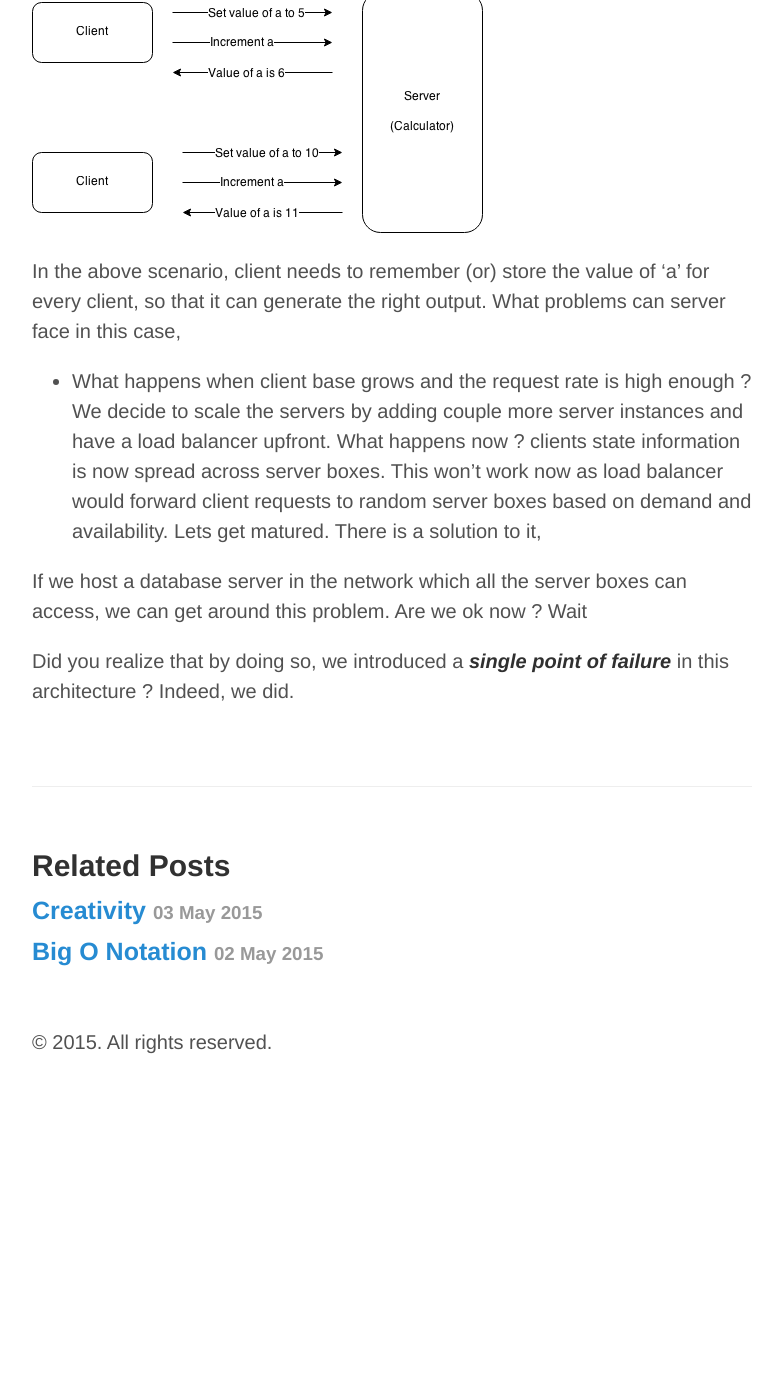
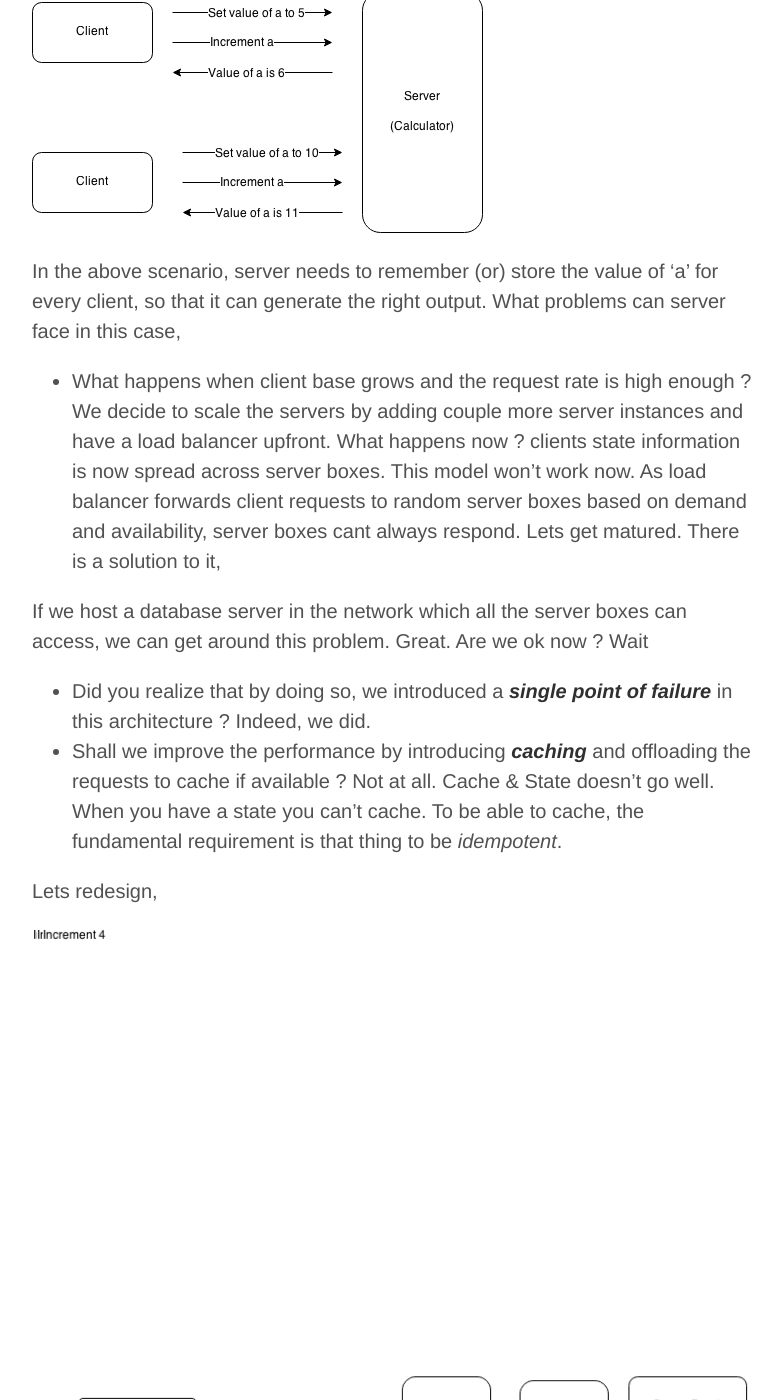
Before and after one commit to lakshma/lakshma.github.io, a Jekyll site: the page built from _posts/2015-05-07-about-state-in-web-app.md, in a window 1280 px wide and 1400 px high, scrolled down 519 px. Shown: the whole window, without its empty margins (248-1031 px from the left). Built offline with Jekyll 4.4.1, drawn with Linux system fonts in a browser that asks for light colours; Markdown is read by kramdown in place of the engine named in the settings; before the commit the page ends 1596 px from its top, so only the background shows below that; some of the changed text lies outside the part shown.

Commit message:
no message

```diff
--- a/_posts/2015-05-07-about-state-in-web-app.md
+++ b/_posts/2015-05-07-about-state-in-web-app.md
@@ -11,13 +11,22 @@
 
 ![a stateful client server communication]({{ site.url }}/img/stateful.png)
 
-In the above scenario, client needs to remember (or) store the value of 'a' for every client, so that it can generate the right output. What problems can server face in this
+In the above scenario, server needs to remember (or) store the value of 'a' for every client, so that it can generate the right output. What problems can server face in this
 case,
 
 * What happens when client base grows and the request rate is high enough ? We decide to scale the servers by adding couple more server instances and have a load balancer
-upfront. What happens now ? clients state information is now spread across server boxes. This won't work now as load balancer would forward client requests to random server
- boxes based on demand and availability. Lets get matured. There is a solution to it,
+upfront. What happens now ? clients state information is now spread across server boxes. This model won't work now. As load balancer forwards client requests to random server
+ boxes based on demand and availability, server boxes cant always respond. Lets get matured. There is a solution to it,
 
-If we host a database server in the network which all the server boxes can access, we can get around this problem. Are we ok now ? Wait
+If we host a database server in the network which all the server boxes can access, we can get around this problem. Great. Are we ok now ? Wait
 
-Did you realize that by doing so, we introduced a **_single point of failure_** in this architecture ? Indeed, we did.
+* Did you realize that by doing so, we introduced a **_single point of failure_** in this architecture ? Indeed, we did.
+* Shall we improve the performance by introducing **_caching_** and offloading the requests to cache if available ? Not at all. Cache & State doesn't go well. When you have a state
+you can't cache. To be able to cache, the fundamental requirement is that thing to be _idempotent_.
+
+Lets redesign,
+
+![a stateless client server communication]({{ site.url }}/img/stateless.png)
+
+Just imagine the computational power we have now. Most of the requests don't even need to computed by the server. On top of it we have a elastic web layer which can scale on
+demand. **_Statelessness_** is one of the core constraints of being **_RESTFul_**.
```
Also changed, not shown: other parts of _posts/2015-05-07-about-state-in-web-app.md (+1 -1 lines), img/stateless.png (added).
